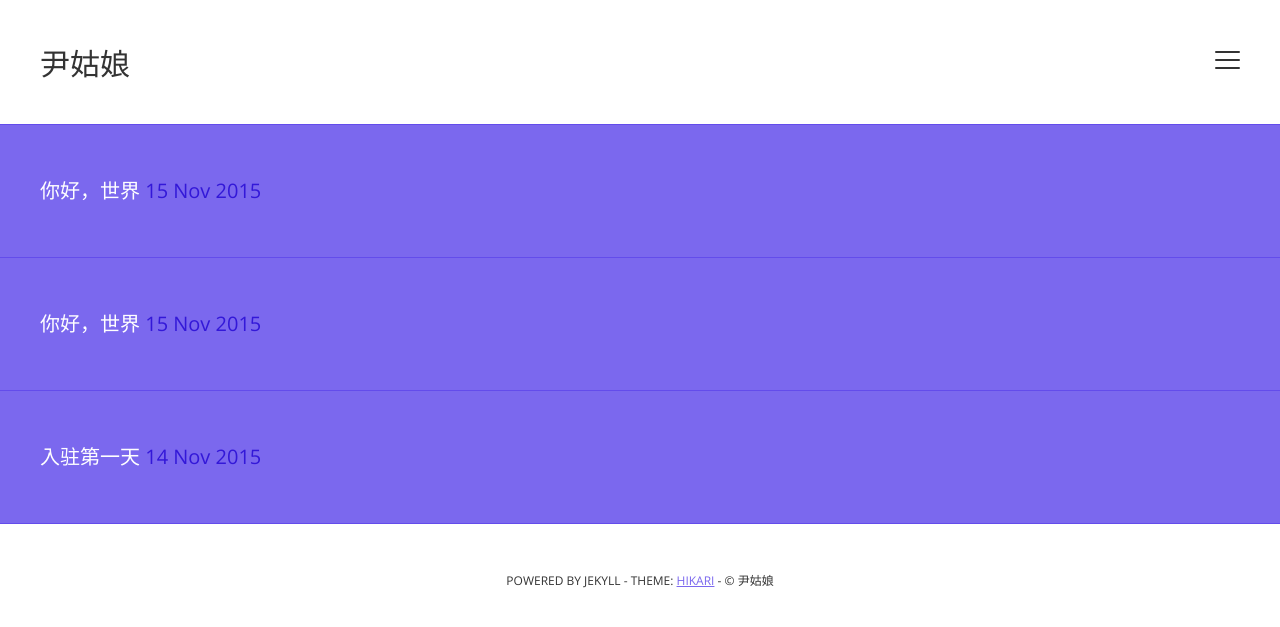
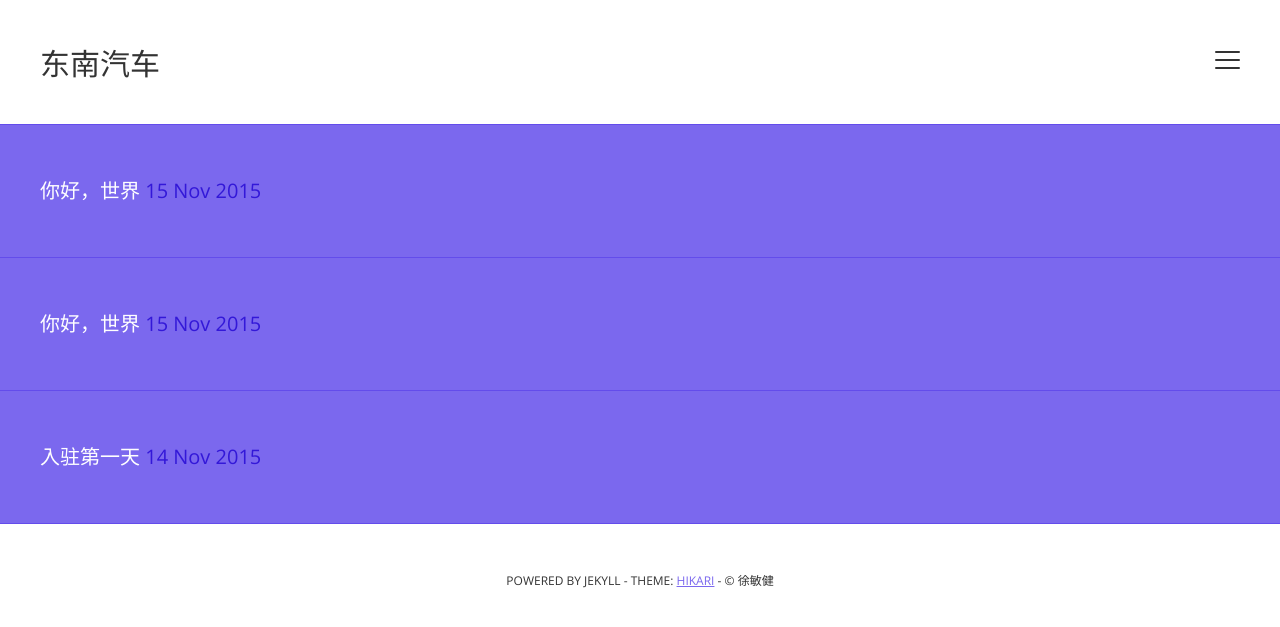
Before and after one commit to sesmond/blog_yin, a Jekyll site: the page built from index.html, in a window 1280 px wide. Shown: the top 627 px of the page. Built offline with Jekyll 4.4.1, drawn with Linux system fonts in a browser that asks for light colours; the list of posts is cut into pages by our own code.

Commit message:
Update _config.yml

```diff
--- a/_config.yml
+++ b/_config.yml
@@ -1,21 +1,22 @@
 # Title of your blog; shows in the header
-name: "尹姑娘"
+name: "东南汽车"
+#"尹姑娘"
 
 # Description of your content (will only be used on Google Search)
-description: "尹姑娘 Blog"
+description: "东南汽车测试"
 
 # Your name. Will show in your footer + sidebar
-author: "尹姑娘"
+author: "徐敏健"
 
 #url: "https://sesmond.github.io"
 baseurl: "/"
 encoding: UTF-8
 
 # A short presentation of yourself. Will show in the sidebar, under your name. Best usage would be between 30 to 50 words.
-author-bio: 仗剑走天涯,诗酒趁年华
+#author-bio: 仗剑走天涯,诗酒趁年华
 
 #short name comment
-duo_short_name : "yinxiaohan"
+#duo_short_name : "yinxiaohan"
 # Social Accounts (mine, as placeholders)
 
 #weibo: x2012feng
@@ -25,7 +26,7 @@ duo_short_name : "yinxiaohan"
 
 # Google Analytics (you may want to changes these with yours or even delete :)
 
-ga_domain: sesmond.github.io
+#ga_domain: sesmond.github.io
 # ga_tracking_id: UA-47727049-1
 
 # Other (refer to http://jekyllrb.com/docs/home/ for further details on the below)
```
